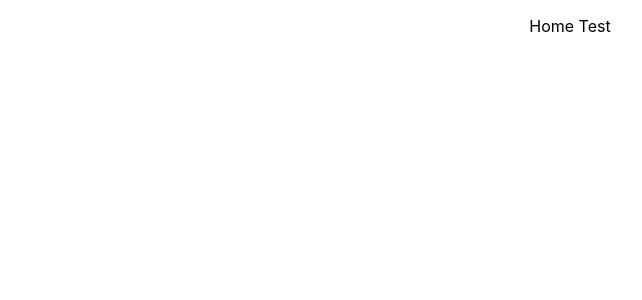
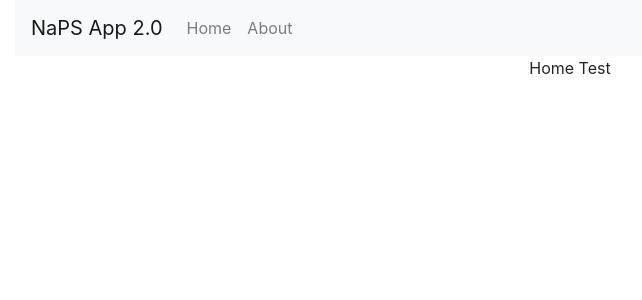
Before and after one commit to eghove/naps-app-2, a React (Create React App) app in the folder client/: page / in a window 1280 px wide. Shown: the top 300 px of the page, without its empty margins (70-712 px from the left). Built offline with nearby package versions, Linux system fonts and the light colour scheme.

Commit message:
adding in basic nav bar

```diff
--- a/client/package.json
+++ b/client/package.json
@@ -5,6 +5,7 @@
   "proxy": "http://localhost:3001/",
   "dependencies": {
     "axios": "^0.19.0",
+    "bootstrap": "^4.3.1",
     "react": "^16.10.1",
     "react-bootstrap": "^1.0.0-beta.12",
     "react-dom": "^16.10.1",
--- a/client/src/App.js
+++ b/client/src/App.js
@@ -1,26 +1,42 @@
 import React from 'react';
 import { BrowserRouter as Router, Route, Switch } from 'react-router-dom';
-import './App.css';
+import Container from 'react-bootstrap/Container';
+
+
+
+// pages
 import AboutPage from './pages/about/AboutPage';
 import HomePage from './pages/home/HomePage';
 import DetailsPage from './pages/details/DetailsPage';
 import Bad404Page from './pages/bad_404/Bad404Page';
+
+// shared components
+import NavBar from './shared_components/NavBar/NavBar';
+
 // import api from './utils/api.js';
+
+// styles
+import 'bootstrap/dist/css/bootstrap.min.css';
+import './App.css';
+
 
 // api.test();
 function App() {
   return (
     <div className="App">
+      <Container>
+        <NavBar></NavBar>
+
         <Router>
           <Switch>
             <Route exact path="/" component={HomePage} />
             <Route exact path="/about" component={AboutPage} />
             <Route exact path="/details/:parkcode" component={DetailsPage} />
             <Route default component={Bad404Page} />
-
-
           </Switch>
         </Router>
+
+      </Container>
 
     </div>
   );
--- /dev/null
+++ b/client/src/shared_components/NavBar/NavBar.js
@@ -0,0 +1,24 @@
+import React from 'react';
+import Navbar from 'react-bootstrap/Navbar';
+import Nav from 'react-bootstrap/Nav';
+
+
+
+
+function NavBar() {
+  return (
+    <Navbar bg="light" expand="lg">
+      <Navbar.Brand href="/">NaPS App 2.0</Navbar.Brand>
+      <Navbar.Toggle aria-controls="basic-navbar-nav" />
+      <Navbar.Collapse id="basic-navbar-nav">
+        <Nav className="mr-auto">
+          <Nav.Link href="/">Home</Nav.Link>
+          <Nav.Link href="/about">About</Nav.Link>
+        </Nav>
+
+      </Navbar.Collapse>
+    </Navbar>
+  )
+}
+
+export default NavBar;
```
Also changed, not shown: 1 other file (tests, documents, lock files or other folders). Lines whose indentation alone changed are shown as unchanged.
